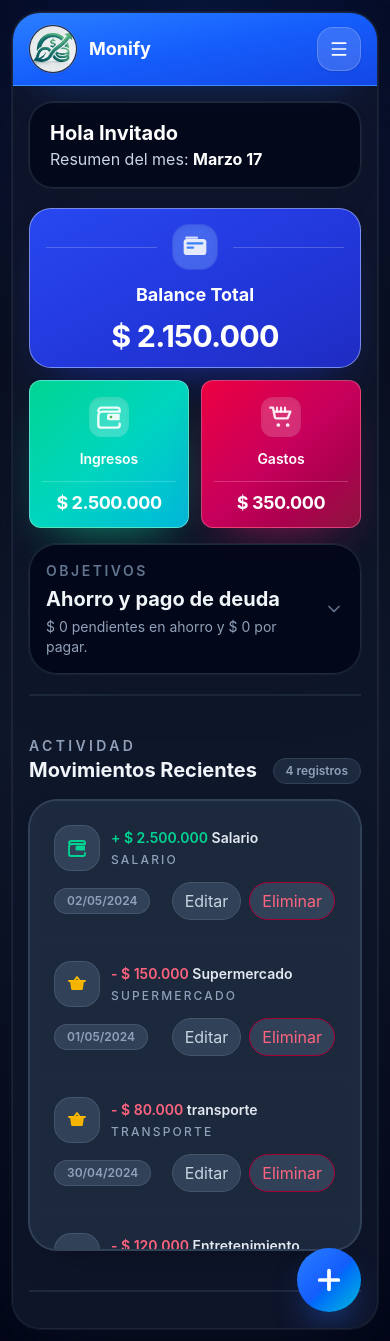
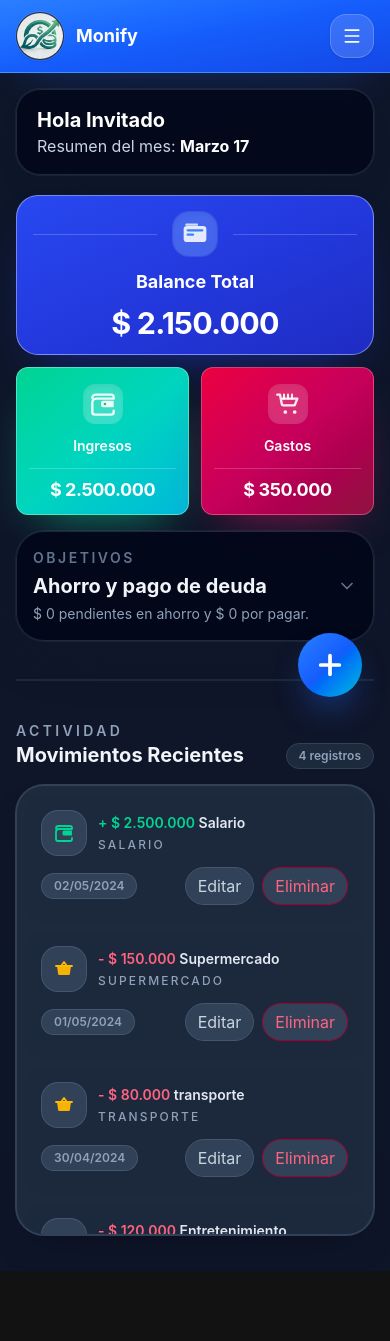
Before and after one commit to ordogens/finanzas, a React (Vite) app: page / in a window 390 px wide. After the commit the page ends 1271 px from the top, so only its background shows below. Built offline with nearby package versions, Linux system fonts and the light colour scheme.

Commit message:
modificaciones pequeñas

```diff
--- a/src/components/AuthModal.tsx
+++ b/src/components/AuthModal.tsx
@@ -181,10 +181,10 @@ export const AuthModal = ({ isOpen, onClose }: AuthModalProps) => {
 
   return createPortal(
     <div
-      className="fixed inset-0 z-[100] bg-slate-950/55 backdrop-blur-sm"
+      className="fixed inset-0 z-[100] overflow-y-auto bg-slate-950/55 backdrop-blur-sm"
       onClick={handleBackdropClick}
     >
-      <div className="grid min-h-full place-items-center px-4 py-6">
+      <div className="grid min-h-full place-items-center px-4 py-6 sm:py-8">
         <div className="relative w-full max-w-md overflow-hidden rounded-[2rem] bg-slate-900 shadow-[0_36px_120px_-40px_rgba(0,0,0,0.8)] ring-1 ring-slate-700">
           <div className="absolute inset-x-0 top-0 h-28 bg-[radial-gradient(circle_at_top,rgba(59,130,246,0.12)_0%,transparent_70%)]" />
 
--- a/src/components/FormMovimiento.tsx
+++ b/src/components/FormMovimiento.tsx
@@ -24,7 +24,6 @@ export const FormMovimiento = () => {
   const { addMovimiento, updateMovimiento, editingMovimiento, cancelEditing } =
     useFinanzas();
   const [isExpanded, setIsExpanded] = useState(false);
-  const [mobileScrollLift, setMobileScrollLift] = useState(0);
   const isEditing = editingMovimiento !== null;
   const formKey = editingMovimiento ? `edit-${editingMovimiento.id}` : "new";
   const formInitialValues = editingMovimiento
@@ -59,31 +58,6 @@ export const FormMovimiento = () => {
     };
   }, [isOpen]);
 
-  useEffect(() => {
-    if (typeof window === "undefined") {
-      return;
-    }
-
-    const updateMobileScrollLift = () => {
-      if (window.innerWidth >= 640) {
-        setMobileScrollLift(0);
-        return;
-      }
-
-      // Lift the FAB as the user scrolls so it stays easier to reach on mobile.
-      setMobileScrollLift(Math.min(window.scrollY * 0.18, 72));
-    };
-
-    updateMobileScrollLift();
-    window.addEventListener("scroll", updateMobileScrollLift, { passive: true });
-    window.addEventListener("resize", updateMobileScrollLift);
-
-    return () => {
-      window.removeEventListener("scroll", updateMobileScrollLift);
-      window.removeEventListener("resize", updateMobileScrollLift);
-    };
-  }, []);
-
   const handleClose = () => {
     if (isEditing) {
       cancelEditing();
@@ -101,10 +75,7 @@ export const FormMovimiento = () => {
   return (
     <>
       <section
-        className="fixed right-4 z-50 bottom-[calc(env(safe-area-inset-bottom)+1rem)] transition-transform duration-300 ease-out sm:bottom-6 sm:right-6 sm:translate-y-0"
-        style={{
-          transform: `translate3d(0, -${mobileScrollLift}px, 0)`,
-        }}
+        className="relative z-20 -mt-7 mb-[-1.125rem] flex justify-end pr-3 sm:fixed sm:bottom-6 sm:right-6 sm:mt-0 sm:mb-0 sm:pr-0"
       >
         {!isOpen ? (
           <button
--- a/src/layouts/MainLayout.tsx
+++ b/src/layouts/MainLayout.tsx
@@ -61,9 +61,9 @@ export const MainLayout = ({ children }: Props) => {
   return (
     <div
       data-theme="dark"
-      className="flex min-h-screen justify-center bg-[radial-gradient(circle_at_top,_rgba(37,99,235,0.16),_transparent_30%),linear-gradient(180deg,#020617_0%,#0f172a_55%,#020617_100%)] px-3 py-3 sm:px-4 sm:py-5"
+      className="flex min-h-dvh justify-center bg-[radial-gradient(circle_at_top,_rgba(37,99,235,0.16),_transparent_30%),linear-gradient(180deg,#020617_0%,#0f172a_55%,#020617_100%)] sm:px-4 sm:py-5"
     >
-      <div className="w-full max-w-md overflow-hidden rounded-[28px] border border-slate-800/90 bg-slate-900/95 shadow-[0_24px_60px_-30px_rgba(15,23,42,0.9)] ring-1 ring-white/5 backdrop-blur-sm">
+      <div className="w-full max-w-md overflow-hidden bg-slate-900/95 sm:rounded-[28px] sm:border sm:border-slate-800/90 sm:shadow-[0_24px_60px_-30px_rgba(15,23,42,0.9)] sm:ring-1 sm:ring-white/5 sm:backdrop-blur-sm">
         <header className="flex items-center justify-between border-b border-blue-400/60 bg-gradient-to-br from-blue-500 via-blue-600 to-blue-700 px-4 py-3 shadow-[0_18px_40px_-28px_rgba(37,99,235,0.7)]">
           <div className="flex items-center gap-3">
             <div
--- a/src/pages/Home.tsx
+++ b/src/pages/Home.tsx
@@ -22,10 +22,9 @@ export const Home = () => {
         </p>
       </div>
       <CardBalance />
+      <FormMovimiento />
       <hr className="border border-slate-800" />
       <ListaMovimientos />
-      <hr className="border border-slate-800" />
-      <FormMovimiento />
     </div>
   );
 };
```
